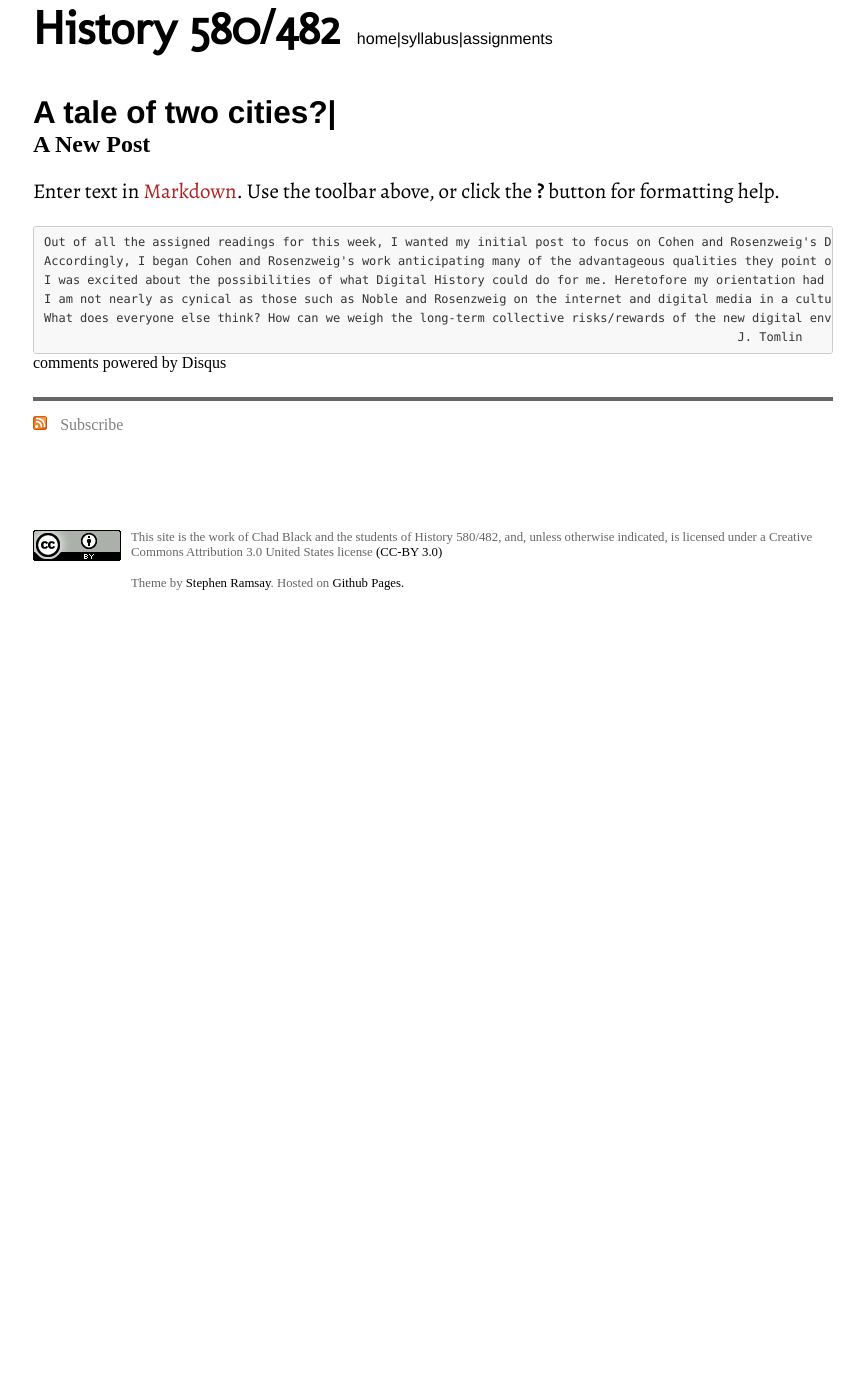
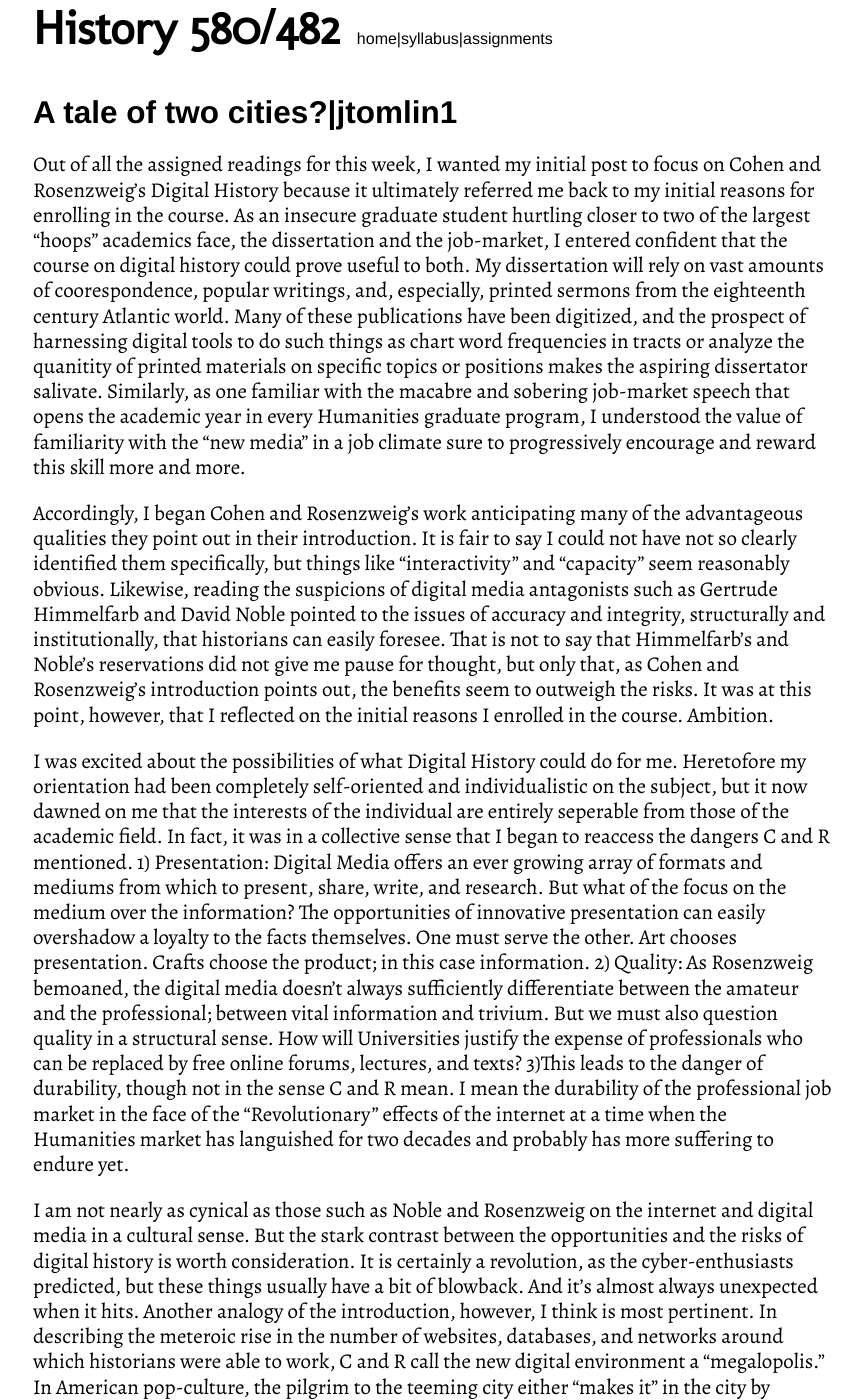
Before and after one commit to chadblack/history580, a Jekyll site: the page built from _posts/2013-08-26-a-tale-of-two-cities.md, in a window 1280 px wide and 1400 px high. Shown: the whole window, without its empty margins (207-1071 px from the left). Built offline with Jekyll 4.4.1, drawn with Linux system fonts in a browser that asks for light colours; some web fonts are replaced; Markdown is read by kramdown in place of the engine named in the settings; comment, search, counter and statistics services are not loaded; some of the changed text lies outside the part shown.

Commit message:
Fixed J's syntax errors and added his author name to the post.

```diff
--- a/_posts/2013-08-26-a-tale-of-two-cities.md
+++ b/_posts/2013-08-26-a-tale-of-two-cities.md
@@ -2,16 +2,20 @@
 published: true
 layout: post
 title: "A tale of two cities?"
+author: jtomlin1
 ---
 
-## A New Post
 
-Enter text in [Markdown](http://daringfireball.net/projects/markdown/). Use the toolbar above, or click the **?** button for formatting help.
 
-	Out of all the assigned readings for this week, I wanted my initial post to focus on Cohen and Rosenzweig's Digital History because it ultimately referred me back to my initial reasons for enrolling in the course. As an insecure graduate student hurtling closer to two of the largest "hoops" academics face, the dissertation and the job-market, I entered confident that the course on digital history could prove useful to both. My dissertation will rely on vast amounts of coorespondence, popular writings, and, especially, printed sermons from the eighteenth century Atlantic world. Many of these publications have been digitized, and the prospect of harnessing digital tools to do such things as chart word frequencies in tracts or analyze the quanitity of printed materials on specific topics or positions makes the aspiring dissertator salivate. Similarly, as one familiar with the macabre and sobering job-market speech that opens the academic year in every Humanities graduate program, I understood the value of familiarity with the "new media" in a job climate sure to progressively encourage and reward this skill more and more.
-    Accordingly, I began Cohen and Rosenzweig's work anticipating many of the advantageous qualities they point out in their introduction. It is fair to say I could not have not so clearly identified them specifically, but things like "interactivity" and "capacity" seem reasonably obvious. Likewise, reading the suspicions of digital media antagonists such as Gertrude Himmelfarb and David Noble pointed to the issues of accuracy and integrity, structurally and institutionally, that historians can easily foresee. That is not to say that Himmelfarb's and Noble's reservations did not give me pause for thought, but only that, as Cohen and Rosenzweig's introduction points out, the benefits seem to outweigh the risks. It was at this point, however, that I reflected on the initial reasons I enrolled in the course.
+Out of all the assigned readings for this week, I wanted my initial post to focus on Cohen and Rosenzweig's Digital History because it ultimately referred me back to my initial reasons for enrolling in the course. As an insecure graduate student hurtling closer to two of the largest "hoops" academics face, the dissertation and the job-market, I entered confident that the course on digital history could prove useful to both. My dissertation will rely on vast amounts of coorespondence, popular writings, and, especially, printed sermons from the eighteenth century Atlantic world. Many of these publications have been digitized, and the prospect of harnessing digital tools to do such things as chart word frequencies in tracts or analyze the quanitity of printed materials on specific topics or positions makes the aspiring dissertator salivate. Similarly, as one familiar with the macabre and sobering job-market speech that opens the academic year in every Humanities graduate program, I understood the value of familiarity with the "new media" in a job climate sure to progressively encourage and reward this skill more and more.
+
+Accordingly, I began Cohen and Rosenzweig's work anticipating many of the advantageous qualities they point out in their introduction. It is fair to say I could not have not so clearly identified them specifically, but things like "interactivity" and "capacity" seem reasonably obvious. Likewise, reading the suspicions of digital media antagonists such as Gertrude Himmelfarb and David Noble pointed to the issues of accuracy and integrity, structurally and institutionally, that historians can easily foresee. That is not to say that Himmelfarb's and Noble's reservations did not give me pause for thought, but only that, as Cohen and Rosenzweig's introduction points out, the benefits seem to outweigh the risks. It was at this point, however, that I reflected on the initial reasons I enrolled in the course.
 Ambition.
-	I was excited about the possibilities of what Digital History could do for me. Heretofore my orientation had been completely self-oriented and individualistic on the subject, but it now dawned on me that the interests of the individual are entirely seperable from those of the academic field. In fact, it was in a collective sense that I began to reaccess the dangers C and R mentioned. 1) Presentation: Digital Media offers an ever growing array of formats and mediums from which to present, share, write, and research. But what of the focus on the medium over the information? The opportunities of innovative presentation can easily overshadow a loyalty to the facts themselves. One must serve the other. Art chooses presentation. Crafts choose the product; in this case information. 2) Quality: As Rosenzweig bemoaned, the digital media doesn't always sufficiently differentiate between the amateur and the professional; between vital information and trivium. But we must also question quality in a structural sense. How will Universities justify the expense of professionals who can be replaced by free online forums, lectures, and texts? 3)This leads to the danger of durability, though not in the sense C and R mean. I mean the durability of the professional job market in the face of the "Revolutionary" effects of the internet at a time when the Humanities market has languished for two decades and probably has more suffering to endure yet.
-    I am not nearly as cynical as those such as Noble and Rosenzweig on the internet and digital media in a cultural sense. But the stark contrast between the opportunities and the risks of digital history is worth consideration. It is certainly a revolution, as the cyber-enthusiasts predicted, but these things usually have a bit of blowback. And it's almost always unexpected when it hits. Another analogy of the introduction, however, I think is  most pertinent. In describing the meteroic rise in the number of websites, databases, and networks around which historians were able to work, C and R call the new digital environment a "megalopolis." In American pop-culture, the pilgrim to the teeming city either "makes it" in the city by harnessing the opportunities of their new environment while staying true to their core values, or becomes lost in the vastness and indifference of the urban jungle and is swallowed up; seduced by the allure of the new and exciting but unwise to its dangers. Sometimes two different results depend on the individuals. Sometimes, however, they are presented with two very different cities.  The Historical field seems to be that newcomer in the megalopolis. If Cohen and Rosenzweig are attempting to provide a "practical handbook rather than a theoretical manifesto", the megalopolis analogy is espescially relevant; inviting historians to reflect on that which the field can use to "make it" in the new environment without omitting the perils newly presented.
-    What does everyone else think? How can we weigh the long-term collective risks/rewards of the new digital environment? How do we differentiate between that which we should allow digital history to innovate or change and those characteristics of the pre-digital environment to which we should cling?
-    												J. Tomlin
+
+I was excited about the possibilities of what Digital History could do for me. Heretofore my orientation had been completely self-oriented and individualistic on the subject, but it now dawned on me that the interests of the individual are entirely seperable from those of the academic field. In fact, it was in a collective sense that I began to reaccess the dangers C and R mentioned. 1) Presentation: Digital Media offers an ever growing array of formats and mediums from which to present, share, write, and research. But what of the focus on the medium over the information? The opportunities of innovative presentation can easily overshadow a loyalty to the facts themselves. One must serve the other. Art chooses presentation. Crafts choose the product; in this case information. 2) Quality: As Rosenzweig bemoaned, the digital media doesn't always sufficiently differentiate between the amateur and the professional; between vital information and trivium. But we must also question quality in a structural sense. How will Universities justify the expense of professionals who can be replaced by free online forums, lectures, and texts? 3)This leads to the danger of durability, though not in the sense C and R mean. I mean the durability of the professional job market in the face of the "Revolutionary" effects of the internet at a time when the Humanities market has languished for two decades and probably has more suffering to endure yet.
+
+I am not nearly as cynical as those such as Noble and Rosenzweig on the internet and digital media in a cultural sense. But the stark contrast between the opportunities and the risks of digital history is worth consideration. It is certainly a revolution, as the cyber-enthusiasts predicted, but these things usually have a bit of blowback. And it's almost always unexpected when it hits. Another analogy of the introduction, however, I think is  most pertinent. In describing the meteroic rise in the number of websites, databases, and networks around which historians were able to work, C and R call the new digital environment a "megalopolis." In American pop-culture, the pilgrim to the teeming city either "makes it" in the city by harnessing the opportunities of their new environment while staying true to their core values, or becomes lost in the vastness and indifference of the urban jungle and is swallowed up; seduced by the allure of the new and exciting but unwise to its dangers. Sometimes two different results depend on the individuals. Sometimes, however, they are presented with two very different cities.  The Historical field seems to be that newcomer in the megalopolis. If Cohen and Rosenzweig are attempting to provide a "practical handbook rather than a theoretical manifesto", the megalopolis analogy is espescially relevant; inviting historians to reflect on that which the field can use to "make it" in the new environment without omitting the perils newly presented.
+
+What does everyone else think? How can we weigh the long-term collective risks/rewards of the new digital environment? How do we differentiate between that which we should allow digital history to innovate or change and those characteristics of the pre-digital environment to which we should cling?
+
+J. Tomlin
```
